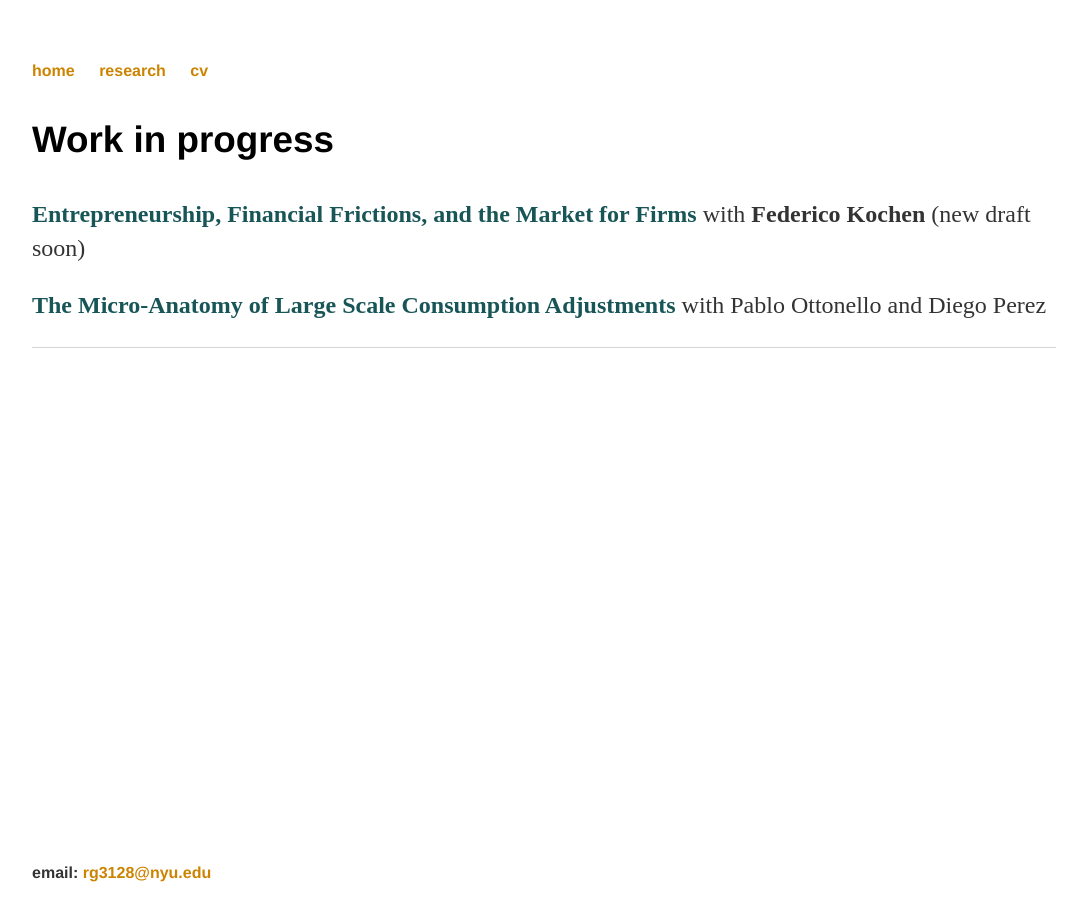
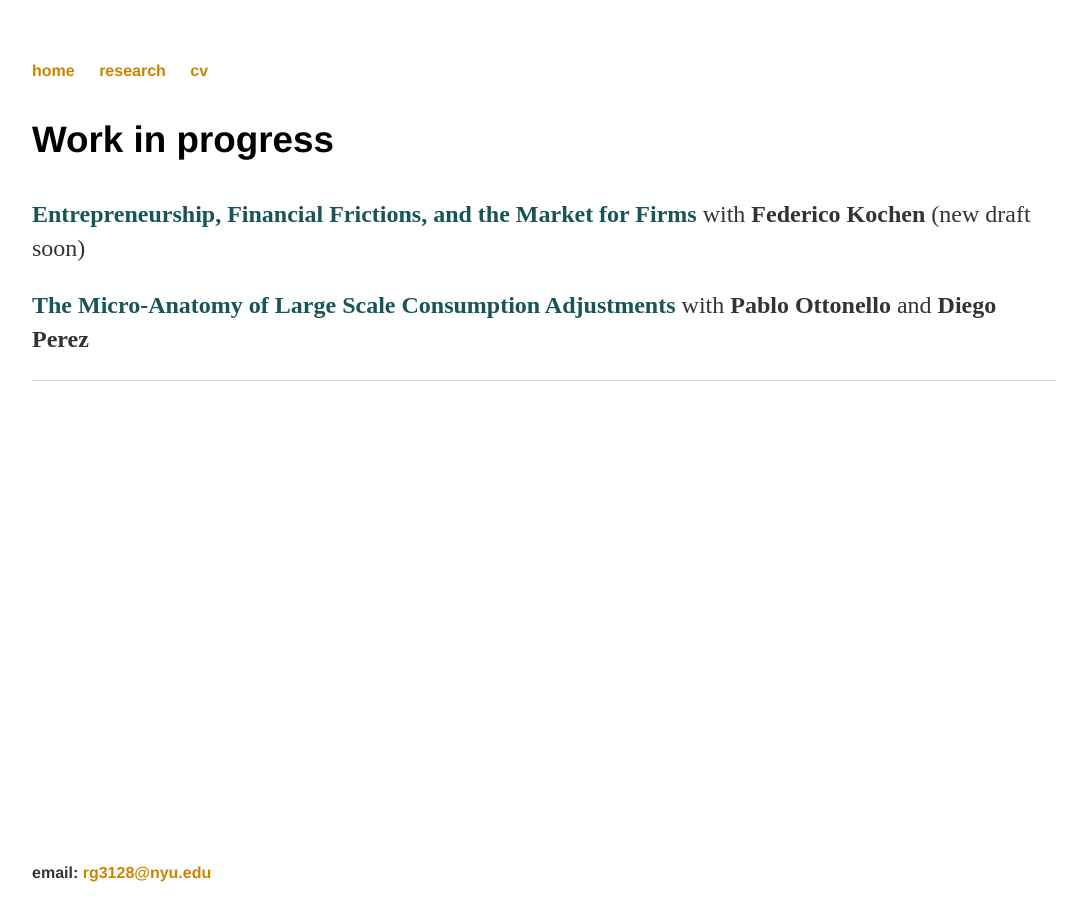
Before and after one commit to rafaguntin/rafaguntin.github.io, a Jekyll site: the page built from research/index.html, in a window 1280 px wide. Shown: the whole page, without its empty margins (96-1173 px from the left). Built offline with Jekyll 4.4.1, drawn with Linux system fonts in a browser that asks for light colours.

Commit message:
Update index.html

```diff
--- a/research/index.html
+++ b/research/index.html
@@ -12,5 +12,8 @@ title: Rafael Guntin - Research
 				<a style="font-weight: bold; color:#333" href="https://sites.google.com/view/federicokochen/home"> Federico Kochen </a> (new draft soon) </p>
 			<p> <a style="font-weight: bold; color:#175556"
 			       >The Micro-Anatomy of Large Scale Consumption Adjustments</a>
-				with Pablo Ottonello and Diego Perez </p>
+				with
+				<a style="font-weight: bold; color:#333" href="https://sites.google.com/site/ottonellopablo/"> Pablo Ottonello </a>
+				and
+				<a style="font-weight: bold; color:#333" href="https://www.perezdiego.org/"> Diego Perez </a> </p>
 		</div>
```
